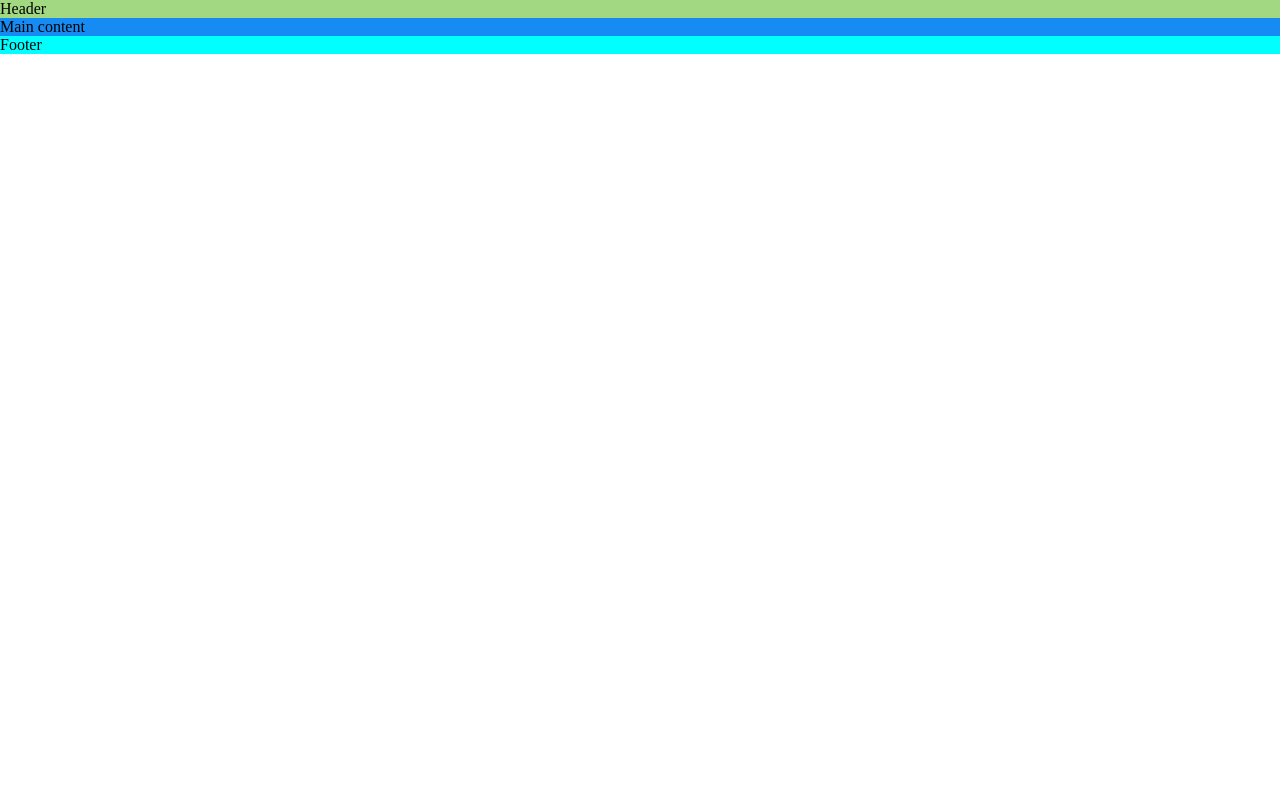
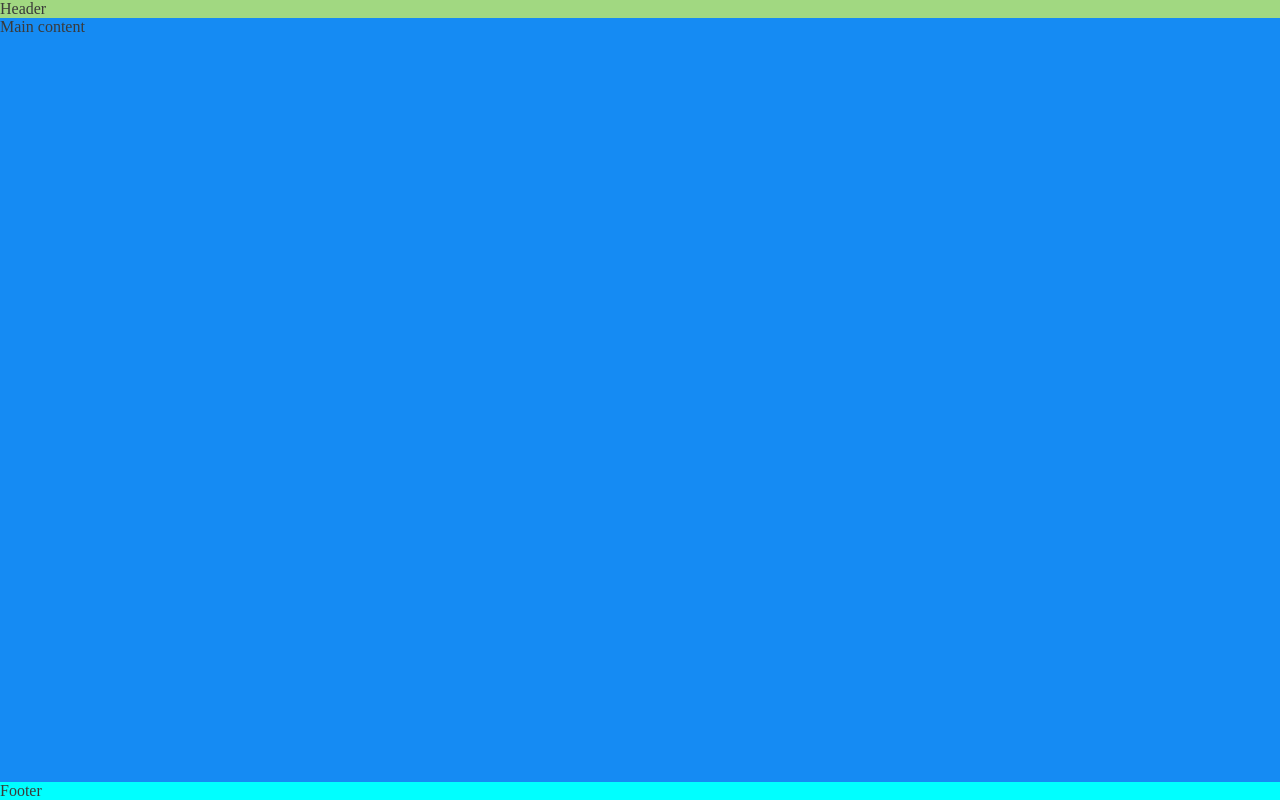
Before and after one commit to MABSWE/loverunning, a plain HTML site: page index.html in a window 1280 px wide. Drawn offline with Linux system fonts and the light colour scheme.

Commit message:
Push footer down using flex

```diff
--- a/assets/css/style.css
+++ b/assets/css/style.css
@@ -1,12 +1,20 @@
 /* Asterisk wildcard selector to override default styles added by the browser */
-  *  {
+* {
     padding: 0;
     margin: 0;
     box-sizing: border-box;
 }
 
+/* General styles*/
+body {
+    min-height: 100vh;
+    display: flex;
+    flex-direction: column;
+    /* Generic projet styles*/
+    color: #3a3a3a;
+}
+
 /* Header */
-
 header {
     background-color: rgb(161, 216, 129);
 }
@@ -14,6 +22,8 @@ header {
 /* Main content */
 main {
     background-color: rgb(21, 139, 243);
+    /* Make element to take up any surplus space to push footer down*/
+    flex: 1 0 auto;
 }
 
 /*Footer*/
```
